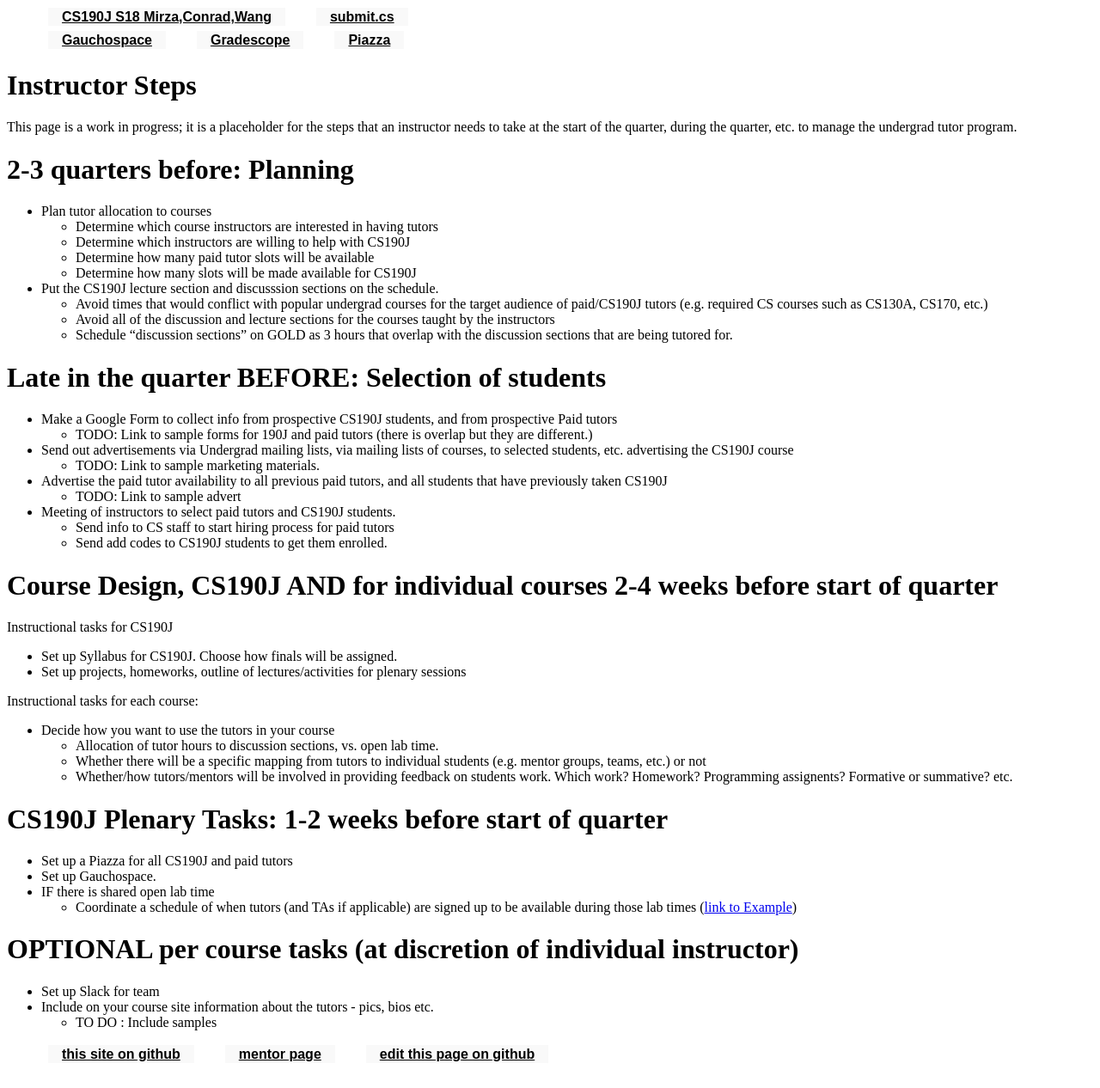
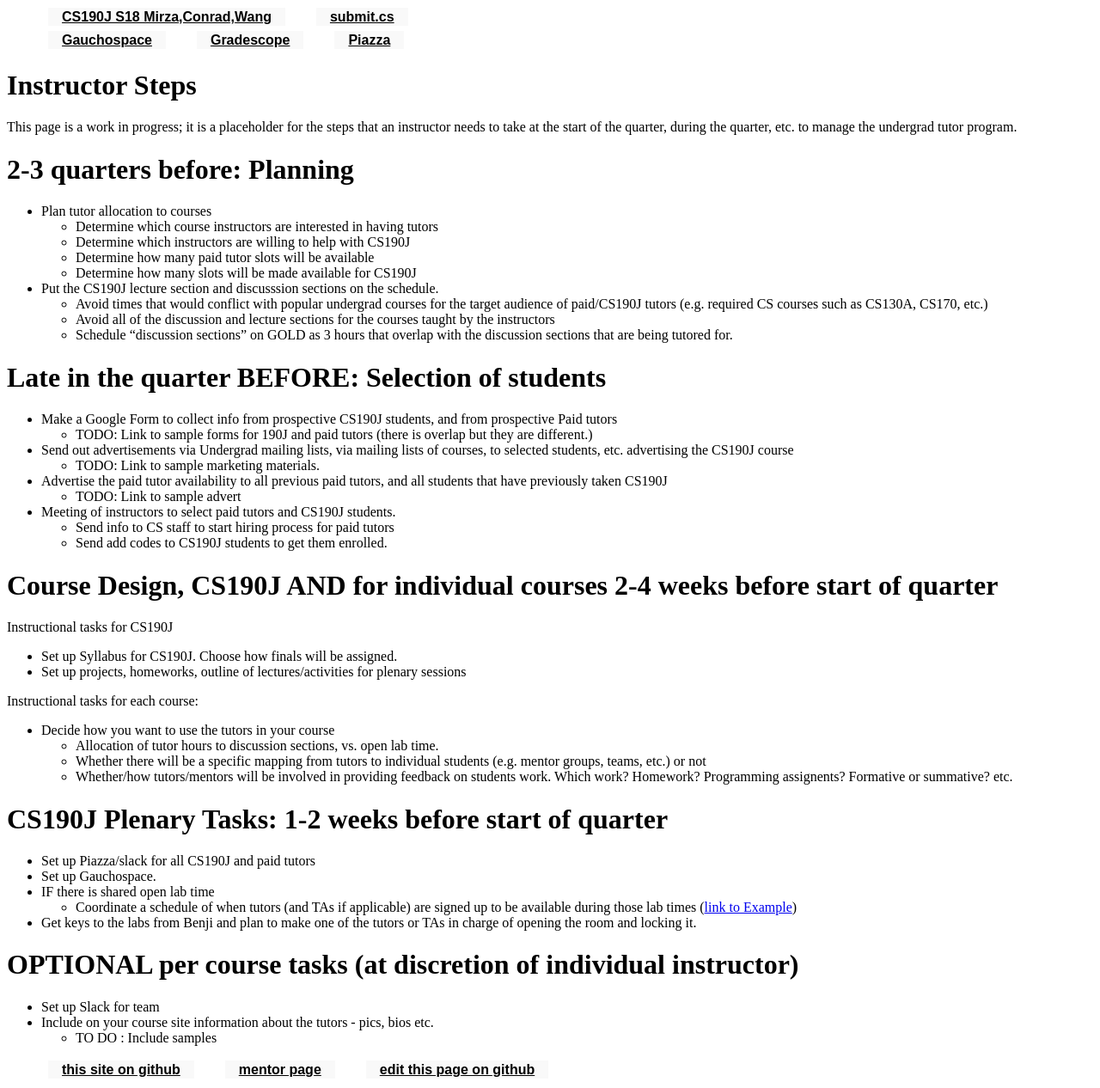
Before and after one commit to ucsb-cs190j-s18/ucsb-cs190j-s18.github.io, a Jekyll site: the page built from _info/instructor_steps.md, in a window 1280 px wide. Shown: the whole page at 86% size. Built offline with Jekyll 4.4.1, drawn with Linux system fonts in a browser that asks for light colours.

Commit message:
Update instructor_steps.md

```diff
--- a/_info/instructor_steps.md
+++ b/_info/instructor_steps.md
@@ -48,11 +48,11 @@ Instructional tasks for each course:
 
 # CS190J Plenary Tasks: 1-2 weeks before start of quarter
 
-* Set up a Piazza for all CS190J and paid tutors
+* Set up Piazza/slack for all CS190J and paid tutors
 * Set up Gauchospace.
 * IF there is shared open lab time
     * Coordinate a schedule of when tutors (and TAs if applicable) are signed up to be available during those lab times ([link to Example](https://docs.google.com/spreadsheets/d/e/2PACX-1vRuoMhndVzqCkuCouf6Sxq5FFMNu7VMQaQrtB45LspZjMQyoBeb5X5VJP12G3JZcSS3vgYLRSTczIYx/pubhtml?gid=833009799&single=true))
-
+* Get keys to the labs from Benji and plan to make one of the tutors or TAs in charge of opening the room and locking it.
 
 # OPTIONAL per course tasks (at discretion of individual instructor)
 
```
